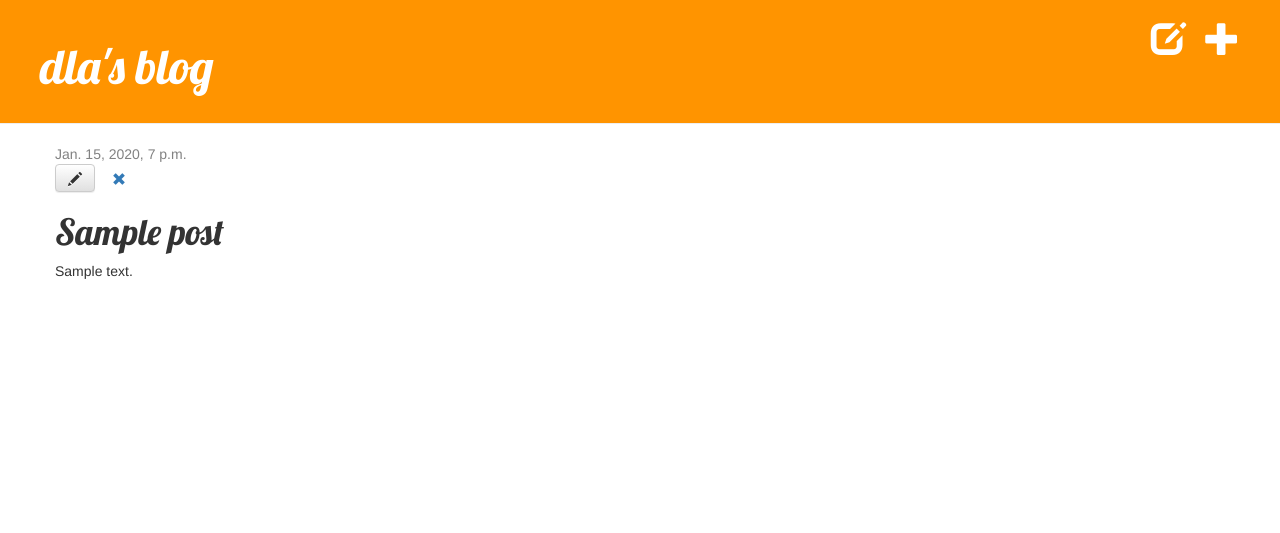
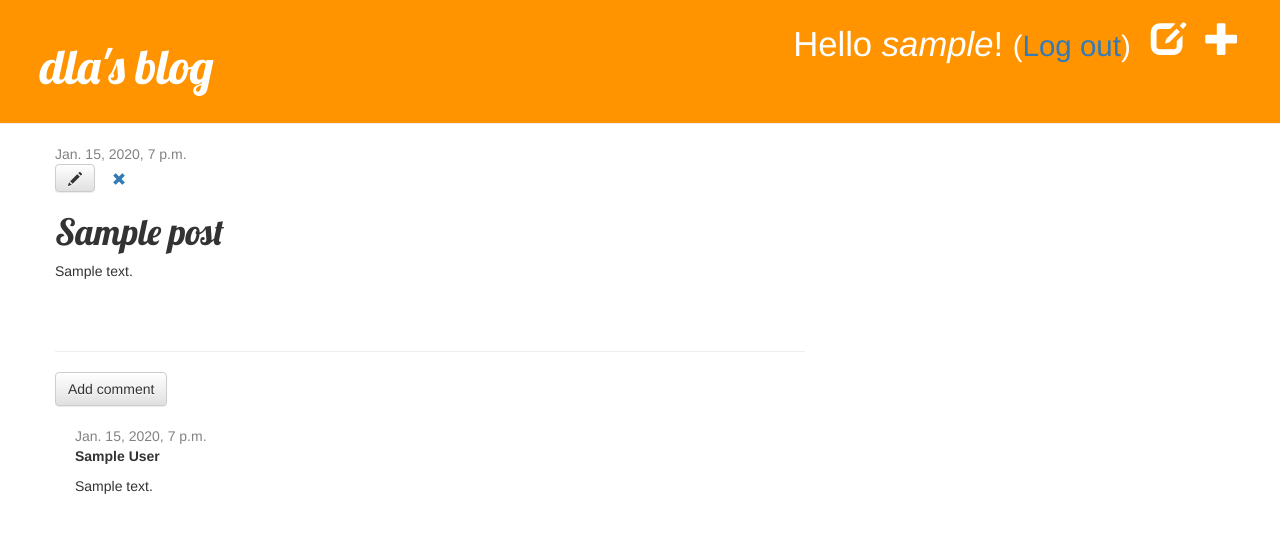
Before and after one commit to dla0510/my-first-blog, a Django app: page /post/1/ in a window 1280 px wide. Shown: the top 533 px of the page. Run offline with Django 3.2, Linux system fonts and the light colour scheme; a user stored in the database is signed in; tables that the repository leaves empty hold one stand-in row (values such as "Sample post"); some libraries are stand-ins or nearby versions.

Commit message:
Added views to credit/approve comments inside the site

```diff
--- a/blog/admin.py
+++ b/blog/admin.py
@@ -1,6 +1,7 @@
 from django.contrib import admin
-from .models import Post
+from .models import Post, Comment
 
 admin.site.register(Post)
+admin.site.register(Comment)
 
 # Register your models here.
--- a/blog/models.py
+++ b/blog/models.py
@@ -1,5 +1,7 @@
 from django.db import models
 from django.utils import timezone
+
+# Create your models here.
 
 class Post(models.Model):
 	author = models.ForeignKey('auth.User', on_delete=models.CASCADE)
@@ -17,4 +19,19 @@ class Post(models.Model):
 	def __str__(self):
 		return self.title
 
-# Create your models here.
+	def approved_comments(self):
+		return self.comments.filter(approved_comment=True)
+
+class Comment(models.Model):
+	post = models.ForeignKey('blog.Post', on_delete=models.CASCADE, related_name='comments')
+	author = models.CharField(max_length=200)
+	text = models.TextField()
+	created_date = models.DateTimeField(default=timezone.now)
+	approved_comment = models.BooleanField(default=False)
+
+	def approve(self):
+		self.approved_comment = True
+		self.save()
+
+	def __str__(self):
+		return self.text
--- a/blog/static/css/blog.css
+++ b/blog/static/css/blog.css
@@ -44,3 +44,7 @@ h1, h2, h3, h4 {
 .post h1 a, .post h1 a:visited {
     color: #000000;
 }
+
+.comment {
+    margin: 20px 0px 20px 20px;
+}
--- a/blog/templates/blog/base.html
+++ b/blog/templates/blog/base.html
@@ -10,10 +10,12 @@
     <body>
         <div class="page-header">
             {% if user.is_authenticated %}
-            <a href="{% url 'post_new' %}" class="top-menu"><span class="glyphicon glyphicon-plus"></span></a>
-            {% endif %}
-            {% if user.is_authenticated %}
-            <a href="{% url 'post_draft_list' %}" class="top-menu"><span class="glyphicon glyphicon-edit"></span></a>
+                <a href="{% url 'post_new' %}" class="top-menu"><span class="glyphicon glyphicon-plus"></span></a>
+                <a href="{% url 'post_draft_list' %}" class="top-menu"><span class="glyphicon glyphicon-edit">
+                </span></a>
+                <p class="top-menu">Hello <em>{{ user.username }}</em>! <small>(<a href="{% url 'logout' %}">Log out</a>)</small></p>
+            {% else %}
+                <a href="{% url 'login' %}" class="top-menu"><span class="glyphicon glyphicon-lock"></span></a>
             {% endif %}
             <h1><a href="/">dla's blog</a></h1>
         </div>
--- a/blog/templates/blog/post_detail.html
+++ b/blog/templates/blog/post_detail.html
@@ -16,4 +16,23 @@
 		<h1>{{ post.title }}</h1>
 		<p>{{ post.text|linebreaksbr }}</p>
 	</div>
+<hr>
+<a class="btn btn-default" href="{% url 'add_comment_to_post' pk=post.pk %}">Add comment</a>
+{% for comment in post.comments.all %}
+	{% if user.is_authenticated or comment.approved_comment %}
+	<div class="comment">
+		<div class="date">
+			{{ comment.created_date }}
+			{% if not comment.approved_comment %}
+				<a class="btn btn-default" href="{% url 'comment_remove' pk=comment.pk %}"><span class="glyphicon glyphicon-remove"></span></a>
+				<a class="btn btn-default" href="{% url 'comment_approve' pk=comment.pk %}"><span class="glyphicon glyphicon-ok"></span></a>
+			{% endif %}
+		</div>
+		<strong>{{ comment.author }}</strong>
+		<p>{{ comment.text|linebreaks }}</p>
+	</div>
+	{% endif %}
+{% empty %}
+	<p>No comments here yet :(</p>
+{%  endfor %}
 {% endblock %}
--- a/blog/templates/blog/post_list.html
+++ b/blog/templates/blog/post_list.html
@@ -8,6 +8,7 @@
 			</div>
 			<h1><a href="{% url 'post_detail' pk=post.pk %}">{{ post.title }}</a></h1>
 			<p>{{ post.text|linebreaksbr }}</p>
+			<a href="{% url 'post_detail' pk=post.pk %}">Comments: {{ post.approved_comments.count }}</a>
 		</div>
 	{% endfor %}
 {% endblock %}
--- a/blog/urls.py
+++ b/blog/urls.py
@@ -9,4 +9,7 @@ urlpatterns = [
 	path('drafts/', views.post_draft_list, name='post_draft_list'),
 	path('post/<pk>/publish/', views.post_publish, name='post_publish'),
 	path('post/<pk>/remove/', views.post_remove, name='post_remove'),
+	path('post/<int:pk>/comment/', views.add_comment_to_post, name='add_comment_to_post'),
+	path('comment/<int:pk>/approve/', views.comment_approve, name='comment_approve'),
+	path('comment/<int:pk>/remove/', views.comment_remove, name='comment_remove'),
 ]
--- a/blog/views.py
+++ b/blog/views.py
@@ -1,17 +1,20 @@
 from django.shortcuts import render, get_object_or_404, redirect
 from django.utils import timezone
-from .models import Post
-from .forms import PostForm
+from .models import Post, Comment
+from .forms import PostForm, CommentForm
+from django.contrib.auth.decorators import login_required
 
 # Create your views here.
 def post_list(request):
 	posts = Post.objects.filter(published_date__lte=timezone.now()).order_by('published_date')
 	return render(request, 'blog/post_list.html', {'posts': posts})
 
+@login_required
 def post_detail(request, pk):
 	post = get_object_or_404(Post, pk=pk)
 	return render(request, 'blog/post_detail.html', {'post' : post})
 
+@login_required
 def post_new(request):
 	if request.method == "POST":
 		form = PostForm(request.POST)
@@ -24,6 +27,7 @@ def post_new(request):
 		form = PostForm()
 	return render(request, 'blog/post_edit.html', {'form': form})
 
+@login_required
 def post_edit(request, pk):
 	post = get_object_or_404(Post, pk=pk)
 	if request.method == "POST":
@@ -37,16 +41,45 @@ def post_edit(request, pk):
 		form = PostForm(instance=post)
 	return render(request, 'blog/post_edit.html', {'form': form})
 
+@login_required
 def post_draft_list(request):
 	posts = Post.objects.filter(published_date__isnull=True).order_by('created_date')
 	return render(request, 'blog/post_draft_list.html', {'posts':posts})
 
+@login_required
 def post_publish(request, pk):
 	post = get_object_or_404(Post, pk=pk)
 	post.publish()
 	return redirect('post_detail', pk=pk)
 
+@login_required
 def post_remove(request, pk):
 	post = get_object_or_404(Post, pk=pk)
 	post.delete()
 	return redirect('post_list')
+
+def add_comment_to_post(request, pk):
+	post = get_object_or_404(Post, pk=pk)
+	if request.method == "POST":
+		form = CommentForm(request.POST)
+		if form.is_valid():
+			comment = form.save(commit=False)
+			comment.post = post
+			comment.save()
+			return redirect('post_detail', pk=post.pk)
+
+	else:
+		form = CommentForm()
+	return render(request, 'blog/add_comment_to_post.html', {'form': form})
+
+@login_required
+def comment_approve(request, pk):
+	comment = get_object_or_404(Comment, pk=pk)
+	comment.approve()
+	return redirect('post_detail', pk=comment.post.pk)
+
+@login_required
+def comment_remove(request, pk):
+	comment = get_object_or_404(Comment, pk=pk)
+	comment.delete()
+	return redirect('post_detail', pk=comment.post.pk)
--- a/mysite/settings.py
+++ b/mysite/settings.py
@@ -120,3 +120,5 @@ USE_TZ = True
 
 STATIC_URL = '/static/'
 STATIC_ROOT = os.path.join(BASE_DIR, 'static')
+
+LOGIN_REDIRECT_URL = '/'
--- a/mysite/urls.py
+++ b/mysite/urls.py
@@ -16,7 +16,11 @@ Including another URLconf
 from django.contrib import admin
 from django.urls import path, include
 
+from django.contrib.auth import views
+
 urlpatterns = [
     path('admin/', admin.site.urls),
+    path('accounts/login/', views.LoginView.as_view(), name='login'),
+    path('accounts/logout/', views.LogoutView.as_view(next_page='/'), name='logout'),
     path('', include('blog.urls')),
 ]
```
Also changed, not shown: blog/forms.py (+7 -1 lines), blog/templates/blog/add_comment_to_post.html (added, +9 -0 lines), blog/templates/registration/login.html (added, +24 -0 lines), blog/migrations/0002_comment.py (added).
